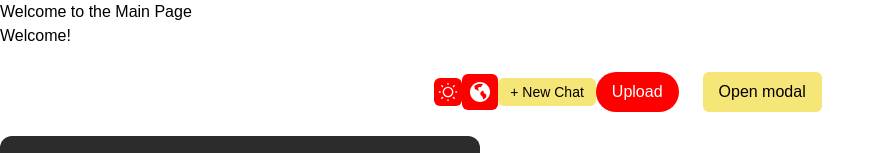
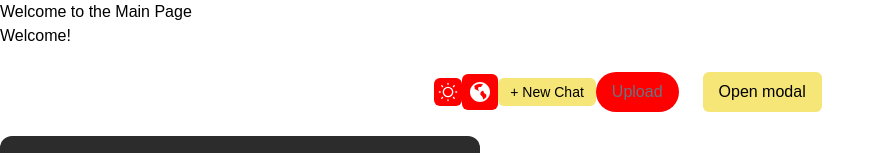
Before and after one commit to 8LOWUP/mcp-hub-FE, a Next.js app: page /en in a window 1280 px wide. Shown: the top 153 px of the page, without its empty margins (0-895 px from the left). Built offline with nearby package versions, Linux system fonts and the light colour scheme; a web font is replaced by a local one.

Commit message:
:sparkles: feat: SecondaryButton 클릭 후 색상 유지되는 문제 해결 (hoverOnly 옵션 추가)

```diff
--- a/src/components/ui/SecondaryButton.tsx
+++ b/src/components/ui/SecondaryButton.tsx
@@ -1,6 +1,6 @@
-"use client"
+// src/components/ui/SecondaryButton.tsx
+"use client";
 
-import { useState } from "react";
 import clsx from "clsx";
 
 interface SecondaryButtonProps {
@@ -10,6 +10,8 @@ interface SecondaryButtonProps {
   size?: "sm" | "md" | "lg";
   className?: string;
   disabled?: boolean;
+  /** ✅ 클릭/포커스 시 색 변경 없이, hover에만 반응 */
+  hoverOnly?: boolean;
 }
 
 const SecondaryButton: React.FC<SecondaryButtonProps> = ({
@@ -19,15 +21,14 @@ const SecondaryButton: React.FC<SecondaryButtonProps> = ({
                                                            size = "md",
                                                            className,
                                                            disabled = false,
+                                                           hoverOnly = false,
                                                          }) => {
-  const [selected, setSelected] = useState(false);
-
   const variants = {
-    primary: "bg-accent hover:bg-accent-hover text-black", // ✅ primary는 항상 유지
-    secondary: {
-      default: "bg-surface-2 hover:bg-accent hover:text-black text-white",
-      selected: "bg-accent text-black hover:bg-accent/10",
-    },
+    primary: "bg-accent hover:bg-accent-hover text-black",
+    // 공통 토큰만 사용. 상태 색상은 hover에서만 바뀌도록.
+    secondary: hoverOnly
+        ? "bg-surface-2 text-primary hover:bg-accent hover:text-black focus:outline-none focus:ring-0 active:bg-surface-2"
+        : "bg-surface-2 text-primary hover:bg-accent hover:text-black",
   };
 
   const sizes = {
@@ -36,25 +37,13 @@ const SecondaryButton: React.FC<SecondaryButtonProps> = ({
     lg: "px-6 py-3 text-lg",
   };
 
-  const getVariantClass = () => {
-    if (variant === "primary") return variants.primary;
-    if (variant === "secondary") {
-      return selected ? variants.secondary.selected : variants.secondary.default;
-    }
-  };
-
   return (
       <button
-      onClick={() => {
-        if (variant === "secondary") {
-          setSelected(!selected); // ✅ secondary일 때만 토글
-        }
-        onClick?.();
-      }}
+          onClick={onClick}
           disabled={disabled}
           className={clsx(
               "flex items-center justify-center rounded-3xl font-medium transition-colors disabled:opacity-50 disabled:cursor-not-allowed",
-        getVariantClass(),
+              variant === "primary" ? variants.primary : variants.secondary,
               sizes[size],
               className
           )}
```
Lines whose indentation alone changed are shown as unchanged.
